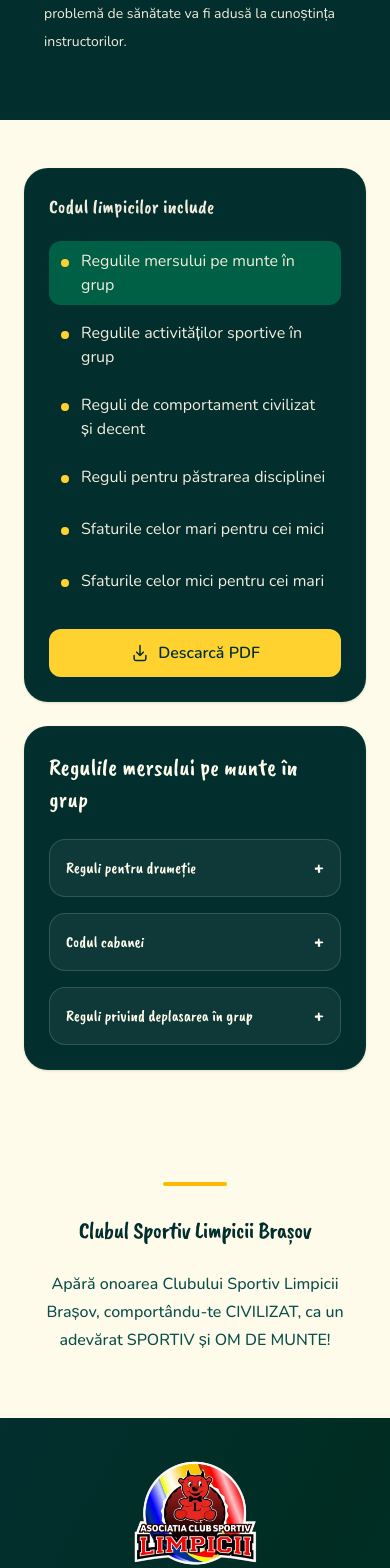
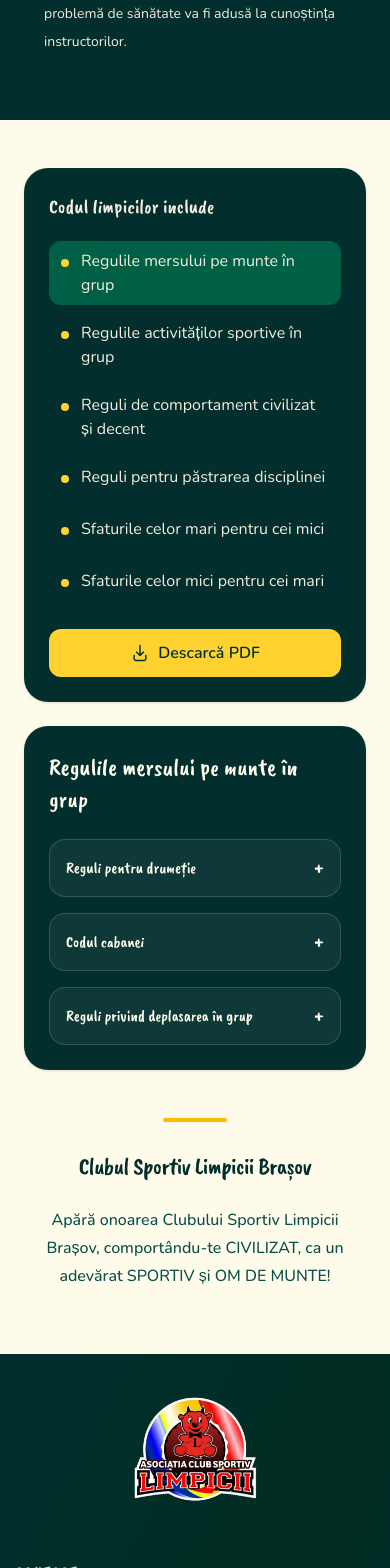
Before and after one commit to anndra17/Limpicii, an Angular app in the folder Frontend/: page /limpicii-code in a window 390 px wide. Shown: the part 980-2548 px from the top of the page. Built offline with nearby package versions, Linux system fonts and the light colour scheme.

Commit message:
Tighten code page section spacing
Reduce the gap between the content and closing sections while preserving responsive padding.

```diff
--- a/Frontend/src/app/features/about-us/code/code-page.component.html
+++ b/Frontend/src/app/features/about-us/code/code-page.component.html
@@ -19,7 +19,7 @@
     </div>
   </section>
 
-  <section class="bg-amber-50 py-12 sm:py-16 lg:py-20" aria-label="{{ 'CODE.CONTENT_LABEL' | translate }}">
+  <section class="bg-amber-50 pb-6 pt-12 sm:pb-8 sm:pt-16 lg:pb-10 lg:pt-20" aria-label="{{ 'CODE.CONTENT_LABEL' | translate }}">
     <div class="mx-auto grid max-w-7xl gap-6 px-6 lg:grid-cols-[minmax(18rem,0.85fr)_minmax(0,1.7fr)] lg:items-start">
       <nav class="rounded-3xl border border-emerald-900/20 bg-teal-950 p-6 shadow-sm md:p-8" [attr.aria-label]="'CODE.CONTENTS_TITLE' | translate">
         <h2 class="text-xl font-bold text-[#f3ecdc] md:text-2xl">{{ 'CODE.CONTENTS_TITLE' | translate }}</h2>
@@ -79,7 +79,7 @@
     </div>
   </section>
 
-  <section class=" bg-amber-30 px-6 py-16 text-center sm:py-10 lg:py-14" aria-labelledby="code-club-title">
+  <section class="bg-amber-50 px-6 pb-16 pt-6 text-center sm:pb-10 sm:pt-8 lg:pb-14 lg:pt-10" aria-labelledby="code-club-title">
     <div class="mx-auto max-w-4xl">
       <div aria-hidden="true" class="mx-auto mb-7 h-1 w-16 rounded-full bg-amber-400"></div>
       <h2 id="code-club-title" class="text-2xl font-bold tracking-tight text-teal-950 md:text-3xl">{{ 'CODE.CLOSING.CLUB' | translate }}</h2>
```
